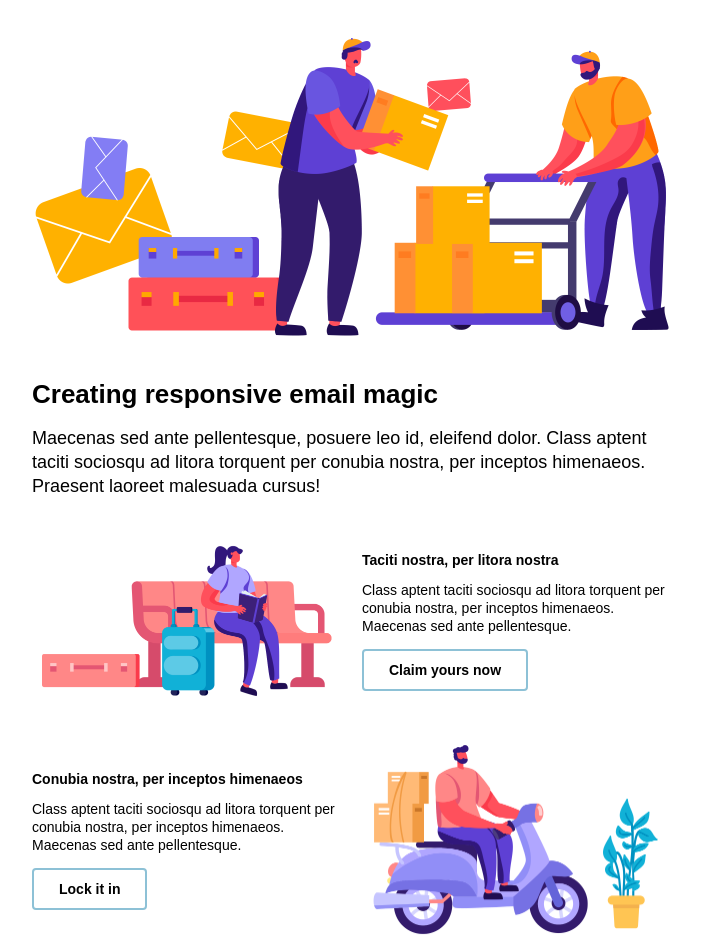
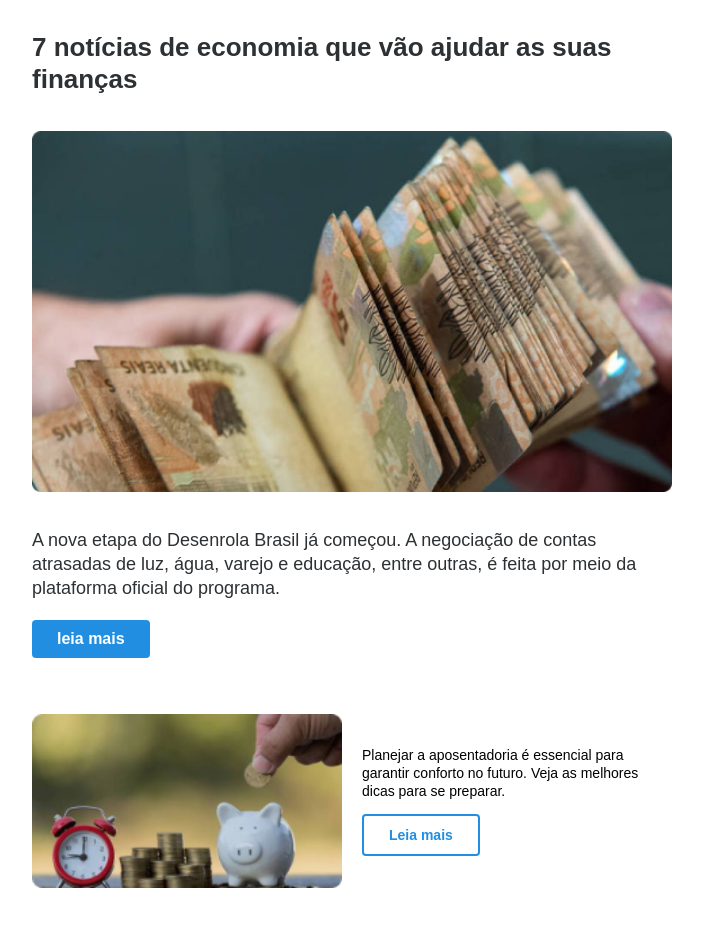
Before and after one commit to lurecordtv/tusplus, a plain HTML site: page index.html in a window 1280 px wide. Shown: the top 952 px of the page, without its empty margins (288-991 px from the left). Drawn offline with Linux system fonts and the light colour scheme.

Commit message:
Novas Linhas Adicionadas, e ajustes fitos

```diff
--- a/index.html
+++ b/index.html
@@ -68,22 +68,35 @@
           <td style="padding:20px 0;">
           <![endif]-->
           <div class="outer" style="width:96%;max-width:660px;margin:20px auto;">
-
+            <!--contentblock_hero-1_column-->
             <table role="presentation" style="width:100%;border:0;border-spacing:0;">
-              <tr>
-                <td style="padding:10px 10px 20px 10px;font-family:Arial,sans-serif;font-size:24px;line-height:28px;font-weight:bold;">
-                  <img src="images/header.png" width="640" alt="" style="width:100%;height:auto;" />
+               <tr>
+                <td style="padding:10px;text-align:left; color: #2D3134">
+                  <h1 style="margin-top:0;margin-bottom:16px;font-family:Arial,sans-serif;font-size:26px;line-height:32px;font-weight:bold;">7 notícias de economia que vão ajudar as suas finanças</h1>
                 </td>
               </tr>
               <tr>
-                <td style="padding:10px;text-align:left;">
-                  <h1 style="margin-top:0;margin-bottom:16px;font-family:Arial,sans-serif;font-size:26px;line-height:32px;font-weight:bold;">Creating responsive email magic</h1>
-                  <p style="margin:0;font-family:Arial,sans-serif;font-size:18px;line-height:24px;">Maecenas sed ante pellentesque, posuere leo id, eleifend dolor. Class aptent taciti sociosqu ad litora torquent per conubia nostra, per inceptos himenaeos. Praesent laoreet malesuada cursus!</p>
+                <td style="padding:10px 10px 20px 10px;font-family:Arial,sans-serif;font-size:24px;line-height:28px;font-weight:bold;">
+                  <img src="images/heroimage_16-9.png" width="640" alt="" style="width:100%;height:auto;" />
+                </td>
+              </tr>
+              <tr>
+                <td style="padding:10px;text-align:left; color: #2D3134;">
+                  <p style="margin:0;font-family:Arial,sans-serif;font-size:18px;line-height:24px;">A nova etapa do Desenrola Brasil já começou. A negociação de contas atrasadas de luz, água, varejo e educação, entre outras, é feita por meio da plataforma oficial do programa.</p>
+                </td>
+              </tr>
+                <tr>
+                <td style="padding:10px 10px 20px 10px;font-family:Arial,sans-serif;font-weight:bold;">
+                 <p style="margin:0;font-family:Arial,sans-serif;"><a href="https://example.com/" style="background: #218EE1; border: 0px solid #8dc1d6; text-decoration: none; padding: 10px 25px; color: #ffffff; border-radius: 4px; display:inline-block; mso-padding-alt:0;text-underline-color:#ffffff"><!--[if mso]><i style="letter-spacing: 25px;mso-font-width:-100%;mso-text-raise:20pt">&nbsp;</i><![endif]--><span style="mso-text-raise:10pt;font-weight:bold;">leia mais</span><!--[if mso]><i style="letter-spacing: 25px;mso-font-width:-100%">&nbsp;</i><![endif]--></a></p>
                 </td>
               </tr>
             </table>
+            <!--contentblock_hero-1_column-->
 
             <div class="spacer" style="line-height:26px;height:26px;mso-line-height-rule:exactly;">&nbsp;</div>
+
+
+            <!--contentblock-2_column-->
 
             <div class="two-col" style="text-align:center;font-size:0;">
               <!--[if mso]>
@@ -94,7 +107,7 @@
               <div class="column" style="width:100%;max-width:330px;display:inline-block;vertical-align:middle;">
                 <div style="padding:10px;">
                   <p style="margin:0;font-family:Arial,sans-serif;font-size:14px;line-height:18px;">
-                    <img src="images/two-column-01.png" width="310" alt="" style="display:block;width:310px;max-width:100%;height:auto;" />
+                    <img src="images/cardimage.png" width="229" alt="" style="display:block;width:310px;max-width:100%;height:auto;" />
                   </p>
                 </div>
               </div>
@@ -104,9 +117,8 @@
               <![endif]-->
               <div class="column" style="width:100%;max-width:330px;display:inline-block;vertical-align:middle;">
                 <div style="padding:10px;font-size:14px;line-height:18px;text-align:left;">
-                  <p style="margin-top:0;margin-bottom:12px;font-family:Arial,sans-serif;font-weight:bold;">Taciti nostra, per litora nostra</p>
-                  <p style="margin-top:0;margin-bottom:14px;font-family:Arial,sans-serif;">Class aptent taciti sociosqu ad litora torquent per conubia nostra, per inceptos himenaeos. Maecenas sed ante pellentesque.</p>
-                  <p style="margin:0;font-family:Arial,sans-serif;"><a href="https://example.com/" style="background: #ffffff; border: 2px solid #8dc1d6; text-decoration: none; padding: 10px 25px; color: #000000; border-radius: 4px; display:inline-block; mso-padding-alt:0;text-underline-color:#ffffff"><!--[if mso]><i style="letter-spacing: 25px;mso-font-width:-100%;mso-text-raise:20pt">&nbsp;</i><![endif]--><span style="mso-text-raise:10pt;font-weight:bold;">Claim yours now</span><!--[if mso]><i style="letter-spacing: 25px;mso-font-width:-100%">&nbsp;</i><![endif]--></a></p>
+                  <p style="margin-top:0;margin-bottom:14px;font-family:Arial,sans-serif;">Planejar a aposentadoria é essencial para garantir conforto no futuro. Veja as melhores dicas para se preparar.</p>
+                  <p style="margin:0;font-family:Arial,sans-serif;"><a href="https://example.com/" style="background: #ffffff; border: 2px solid #218EE1; text-decoration: none; padding: 10px 25px; color: #218EE1; border-radius: 4px; display:inline-block; mso-padding-alt:0;text-underline-color:#ffffff"><!--[if mso]><i style="letter-spacing: 25px;mso-font-width:-100%;mso-text-raise:20pt">&nbsp;</i><![endif]--><span style="mso-text-raise:10pt;font-weight:bold;">Leia mais</span><!--[if mso]><i style="letter-spacing: 25px;mso-font-width:-100%">&nbsp;</i><![endif]--></a></p>
                 </div>
               </div>
               <!--[if mso]>
@@ -115,39 +127,11 @@
               </table>
               <![endif]-->
             </div>
+            <!--contentblock-2_column-->
 
             <div class="spacer" style="line-height:24px;height:24px;mso-line-height-rule:exactly;">&nbsp;</div>
 
-            <div class="two-col" style="text-align:center;font-size:0;direction:rtl;">
-              <!--[if mso]>
-              <table role="presentation" width="100%" dir="rtl">
-              <tr>
-              <td style="width:50%;padding:10px;" valign="middle" dir="ltr">
-              <![endif]-->
-              <div class="column" style="width:100%;max-width:330px;display:inline-block;vertical-align:middle;direction:ltr;">
-                <div style="padding:10px;font-size:14px;line-height:18px;">
-                  <p style="margin:0;font-family:Arial,sans-serif;">
-                    <img src="images/two-column-02.png" width="310" alt="" style="display:block;width:310px;max-width:100%;height:auto;" />
-                  </p>
-                </div>
-              </div>
-              <!--[if mso]>
-              </td>
-              <td style="width:50%;padding:10px;" valign="middle" dir="ltr">
-              <![endif]-->
-              <div class="column" style="width:100%;max-width:330px;display:inline-block;vertical-align:middle;direction:ltr;">
-                <div style="padding:10px;font-size:14px;line-height:18px;text-align:left;">
-                  <p style="margin-top:0;margin-bottom:12px;font-family:Arial,sans-serif;font-weight:bold;">Conubia nostra, per inceptos himenaeos</p>
-                  <p style="margin-top:0;margin-bottom:14px;font-family:Arial,sans-serif;">Class aptent taciti sociosqu ad litora torquent per conubia nostra, per inceptos himenaeos. Maecenas sed ante pellentesque.</p>
-                  <p style="margin:0;font-family:Arial,sans-serif;"><a href="https://example.com/" style="background: #ffffff; border: 2px solid #8dc1d6; text-decoration: none; padding: 10px 25px; color: #000000; border-radius: 4px; display:inline-block; mso-padding-alt:0;text-underline-color:#ffffff"><!--[if mso]><i style="letter-spacing: 25px;mso-font-width:-100%;mso-text-raise:20pt">&nbsp;</i><![endif]--><span style="mso-text-raise:10pt;font-weight:bold;">Lock it in</span><!--[if mso]><i style="letter-spacing: 25px;mso-font-width:-100%">&nbsp;</i><![endif]--></a></p>
-                </div>
-              </div>
-              <!--[if mso]>
-              </td>
-              </tr>
-              </table>
-              <![endif]-->
-            </div>
+
 
             <div class="spacer" style="line-height:24px;height:24px;mso-line-height-rule:exactly;">&nbsp;</div>
 
```
